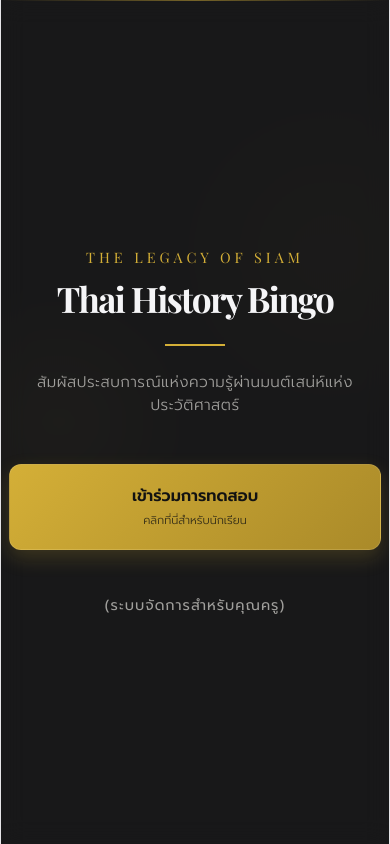
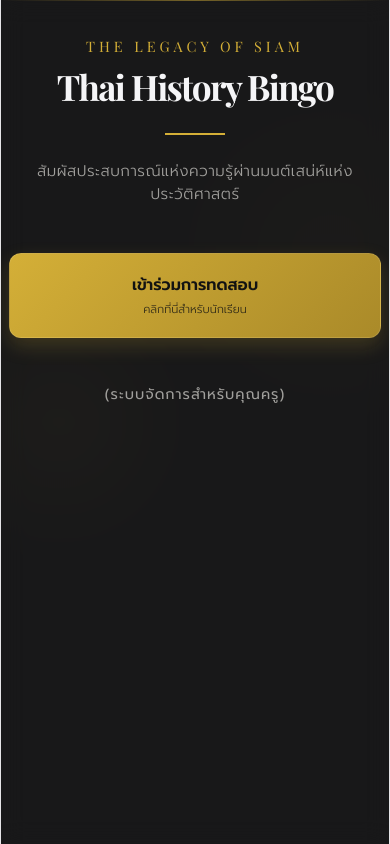
Before and after one commit to Sberich/Bingo, a React (Vite) app: page / in a window 390 px wide. Built offline with nearby package versions, Linux system fonts and the light colour scheme; no server answers; a web font is replaced by a local one.

Commit message:
Add files via upload

```diff
--- a/src/App.css
+++ b/src/App.css
@@ -623,7 +623,7 @@ input:focus {
     min-height: 100vh;
   }
   .glass-panel {
-    padding: 0.5rem;
+    padding: 1rem 0.5rem 0.5rem;
     border-radius: 0;
     min-height: 100vh;
     width: 100%;
@@ -633,7 +633,7 @@ input:focus {
     box-shadow: none;
     display: flex;
     flex-direction: column;
-    justify-content: center;
+    justify-content: flex-start;
   }
   .wide-panel {
     padding: 0.2rem;
@@ -668,7 +668,8 @@ input:focus {
     font-size: 1.5em;
   }
   .toast-notification {
-    width: 95%;
+    width: max-content;
+    max-width: 95%;
     padding: 0.6rem 1rem;
     font-size: 0.85em;
     border-radius: 16px;
```
